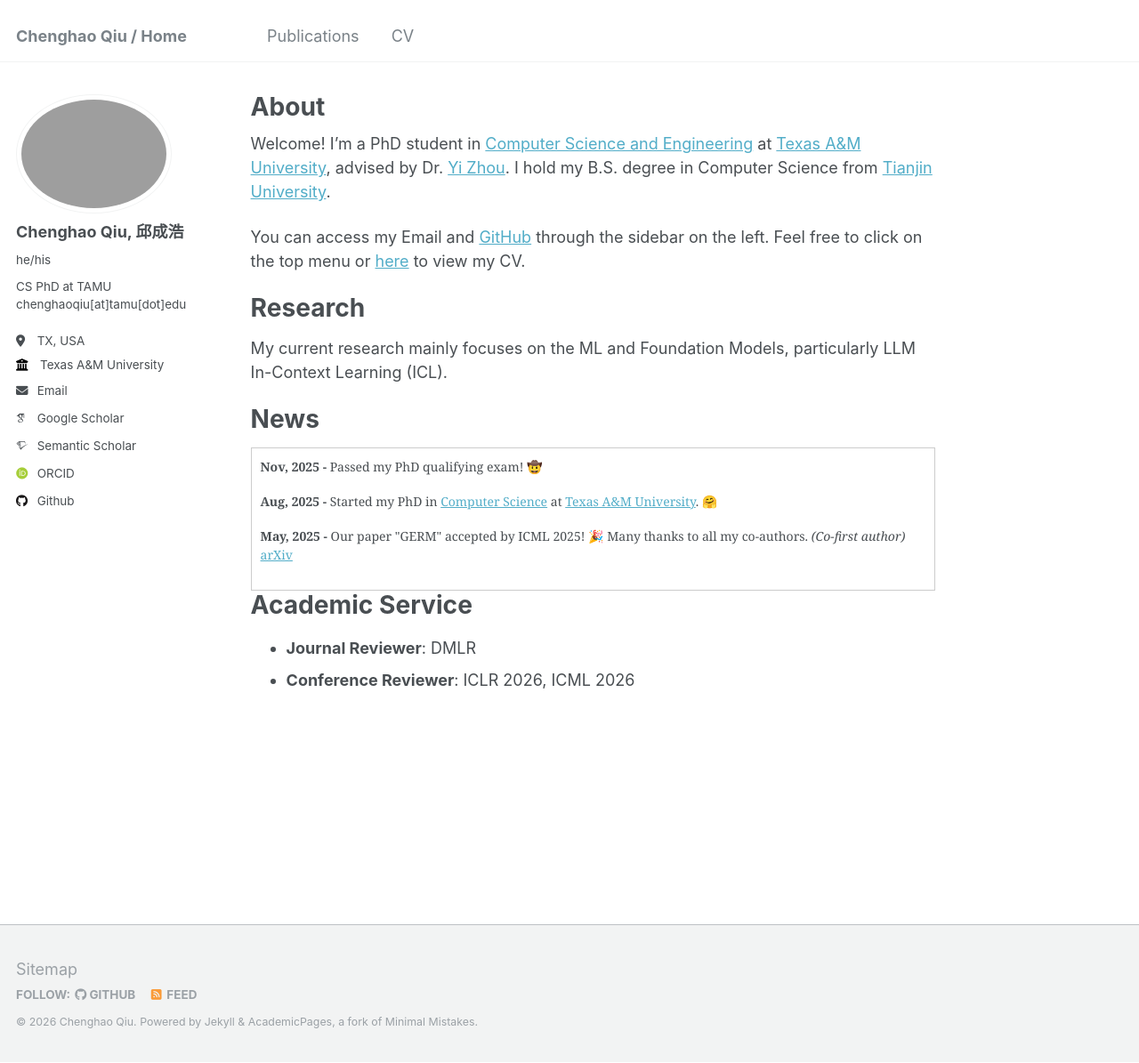
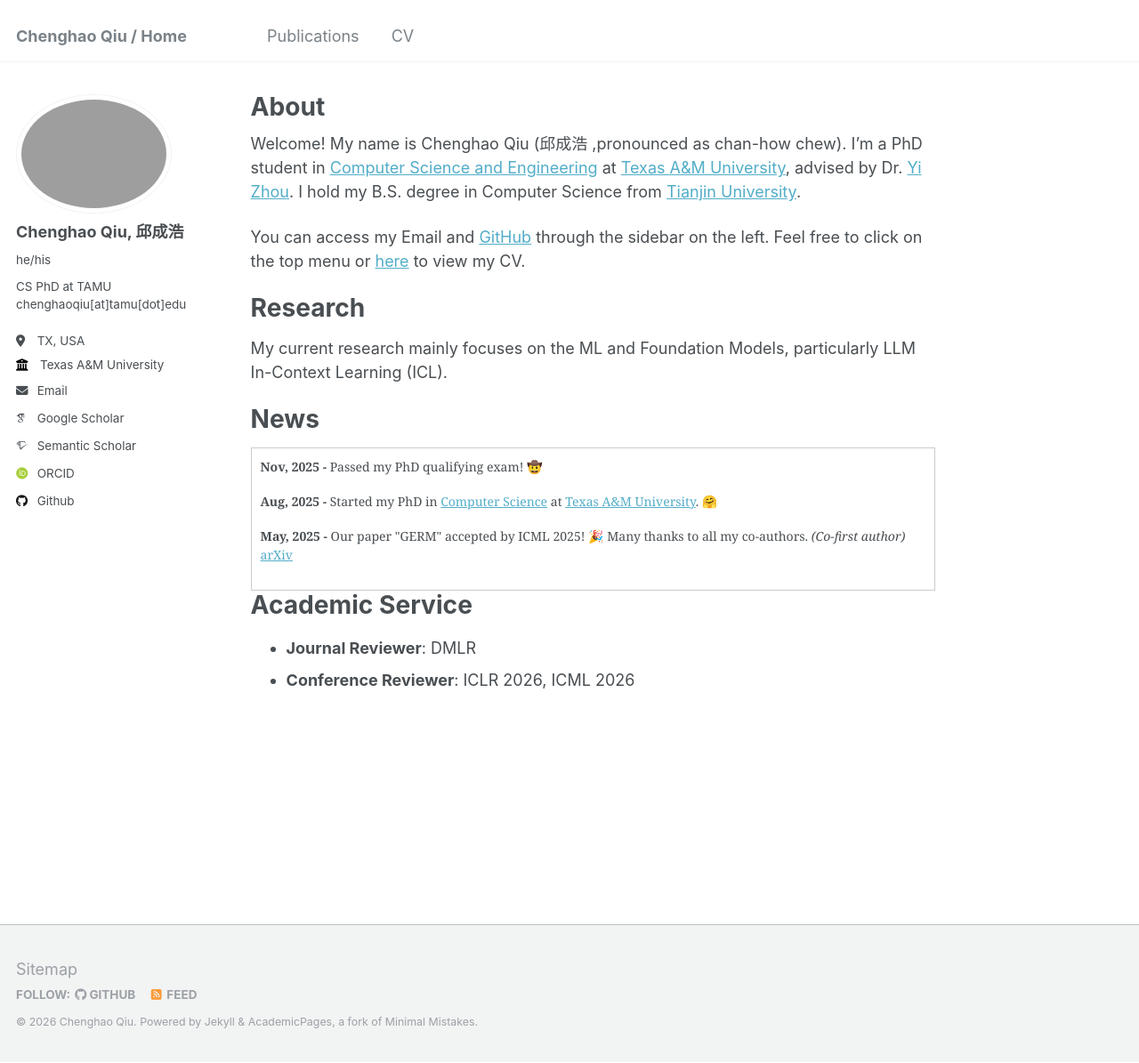
Before and after one commit to Chenghao-Qiu/Chenghao-Qiu.github.io, a Jekyll site: the page built from _pages/about.md, in a window 1280 px wide and 1195 px high. Shown: the whole window at 89% size. Built offline with Jekyll 4.4.1, drawn with Linux system fonts in a browser that asks for light colours; some web fonts are replaced.

Commit message:
update homepage

```diff
--- a/_pages/about.md
+++ b/_pages/about.md
@@ -7,7 +7,7 @@ redirect_from:
   - /about.html
 ---
 
-Welcome! I'm a PhD student in [Computer Science and Engineering](https://engineering.tamu.edu/cse) at [Texas A&M University](https://www.tamu.edu), advised by Dr. [Yi Zhou](https://sites.google.com/site/yizhouhomepage/home). I hold my B.S. degree in Computer Science from [Tianjin University](https://www.tju.edu.cn/).
+Welcome! My name is Chenghao Qiu (邱成浩 ,pronounced as chan-how chew). I'm a PhD student in [Computer Science and Engineering](https://engineering.tamu.edu/cse) at [Texas A&M University](https://www.tamu.edu), advised by Dr. [Yi Zhou](https://sites.google.com/site/yizhouhomepage/home). I hold my B.S. degree in Computer Science from [Tianjin University](https://www.tju.edu.cn/).
 
 You can access my Email and [GitHub](https://github.com/Chenghao-Qiu) through the sidebar on the left. Feel free to click on the top menu or [here](https://chenghao-qiu.github.io/cv/) to view my CV.
 
```
